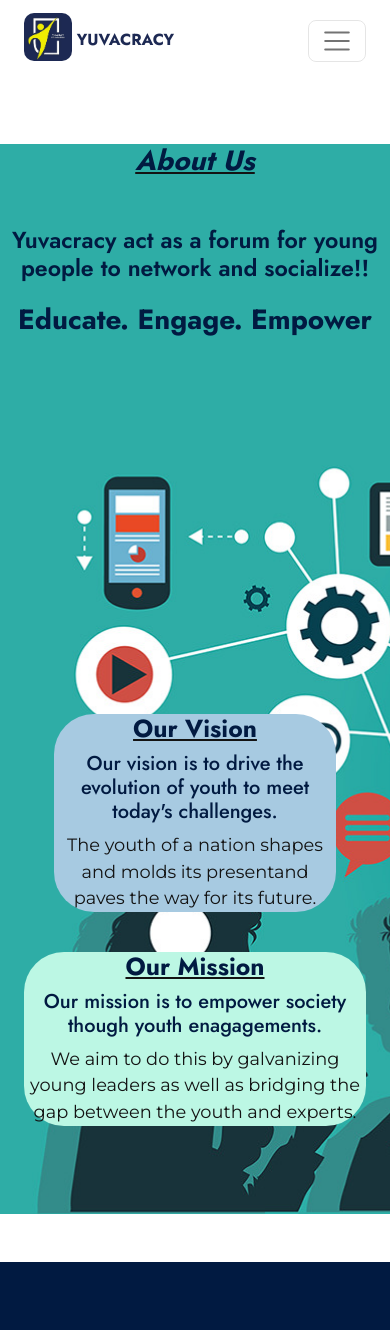
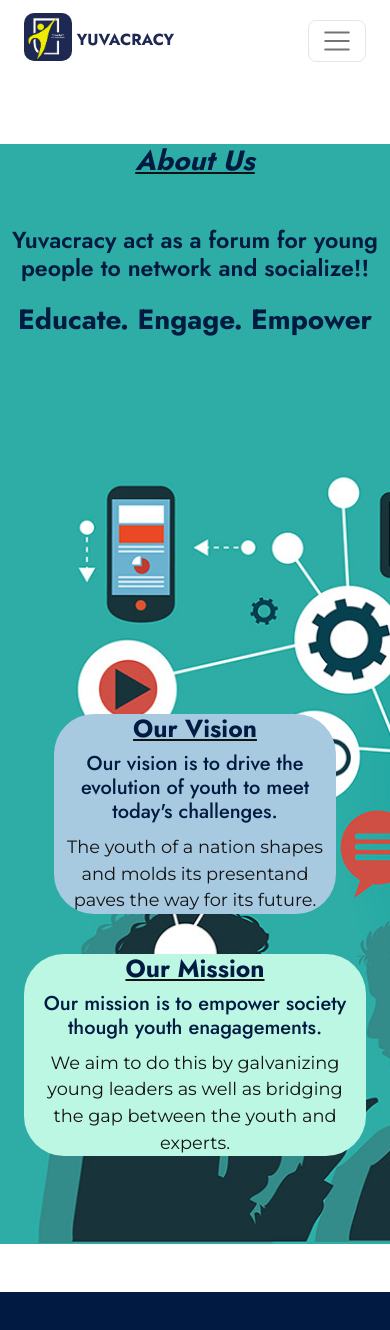
Before and after one commit to Abdev1205/YuvaCracy_Frontend, a React (Create React App) app: page /about in a window 390 px wide. Shown: the top 1330 px of the page. Built offline with nearby package versions, Linux system fonts and the light colour scheme; a web font is replaced by a local one.

Commit message:
Fixed About's Responsiveness

```diff
--- a/src/pages/About.jsx
+++ b/src/pages/About.jsx
@@ -22,7 +22,7 @@
                                         <div className="App1 mb-3" style={{ objectFit: "contain", margin:30}}>
                                             <div className="head"><h2>Our Vision</h2></div>
                                             <h5>Our vision is to drive the evolution of youth to meet today's challenges.</h5>
-                                            <p>The youth of a nation shapes and molds its presentand paves the way for its future.</p>
+                                            <p style={{margin:10}}>The youth of a nation shapes and molds its presentand paves the way for its future.</p>
 
 
                                         </div>
@@ -34,7 +34,7 @@
                                             <div className="head"><h2>Our Mission</h2></div>
                                             <h5>Our mission is to empower society though youth enagagements.</h5>
 
-                                            <p>We aim to do this by galvanizing  young leaders as well as bridging the gap between the youth and experts.
+                                            <p style={{margin:10}}>We aim to do this by galvanizing  young leaders as well as bridging the gap between the youth and experts.
 
                                             </p>
 
```
